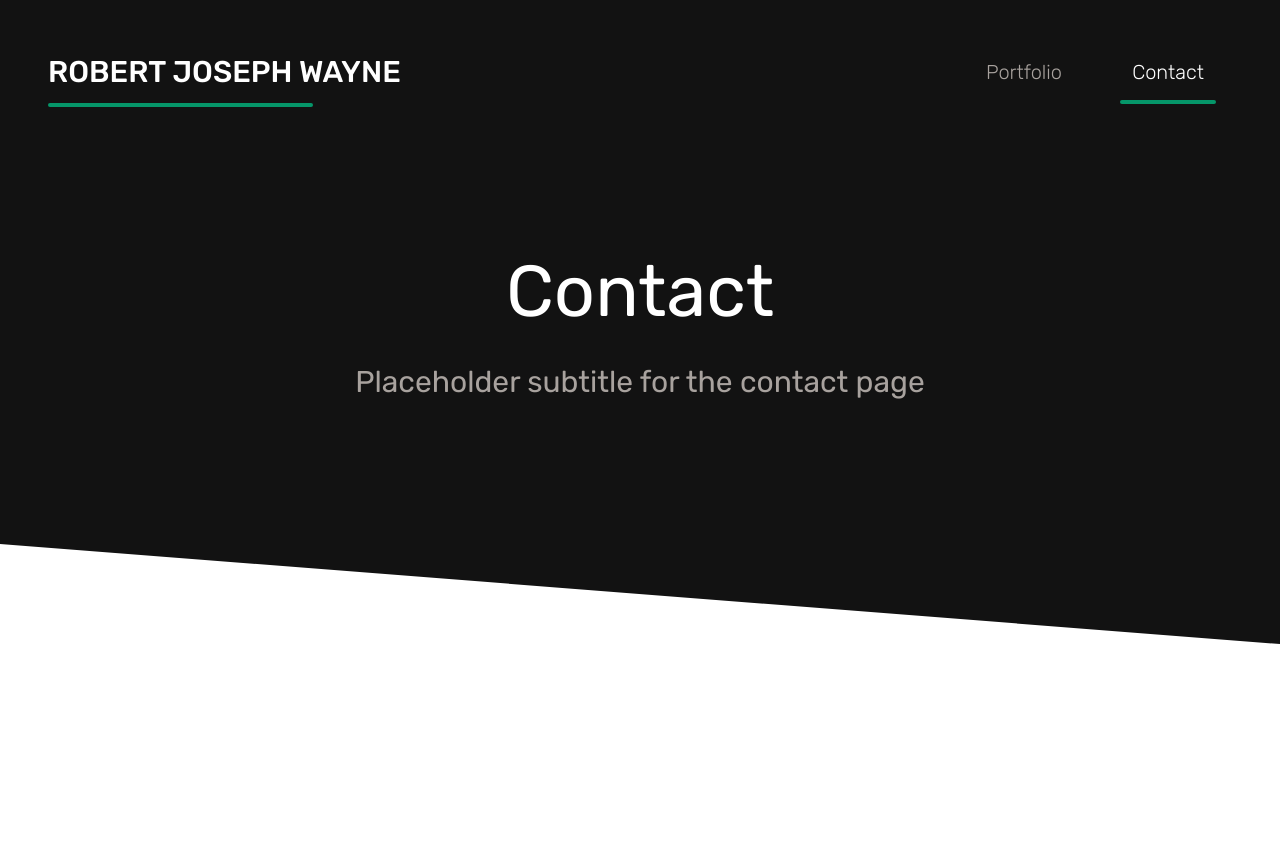
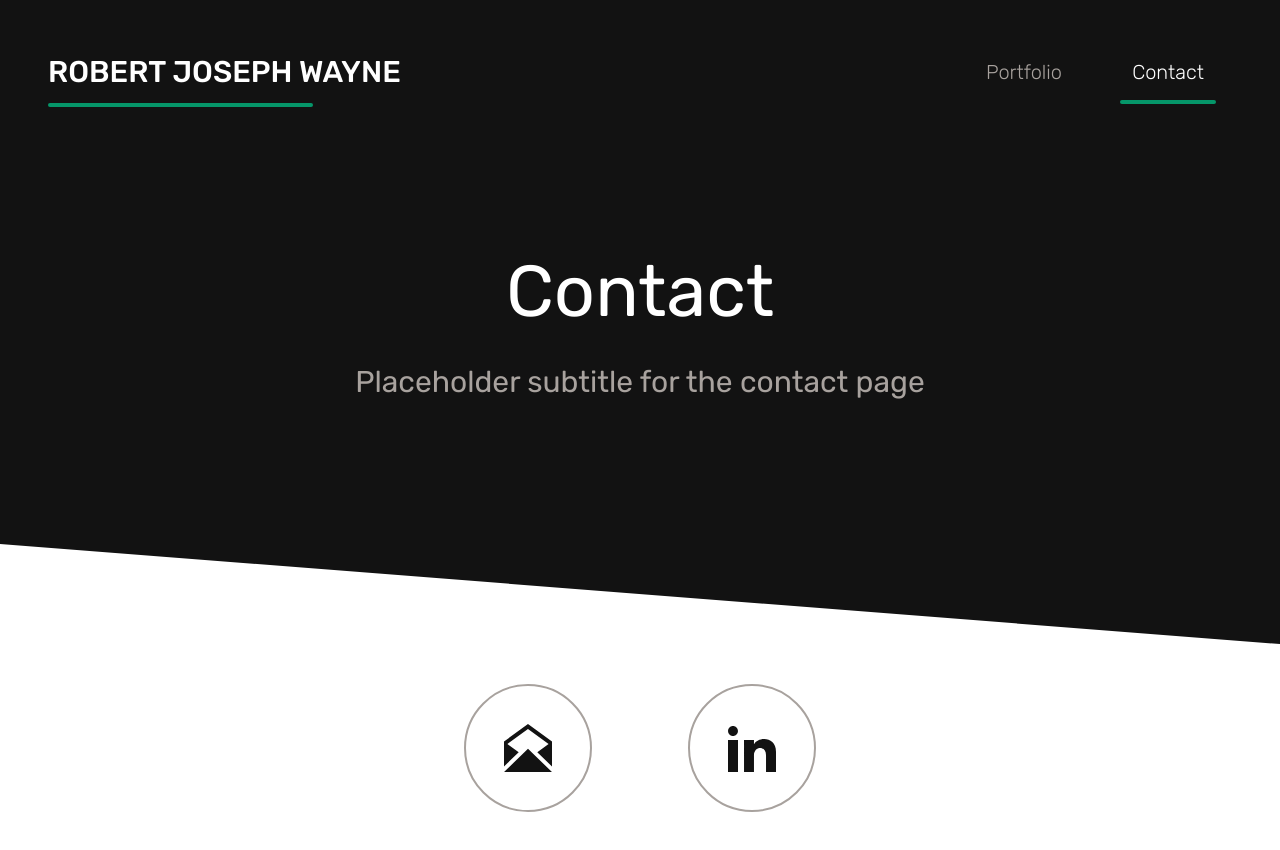
Before and after one commit to robertjosephwayne/personal-website, an Angular app: page /contact in a window 1280 px wide. Shown: the top 850 px of the page. Before the commit the page ends 800 px from the top, so only its background shows below. Built offline with nearby package versions, Linux system fonts and the light colour scheme; what @ngrx/store would draw is missing.

Commit message:
Create initial version of contact details

```diff
--- a/src/app/components/contact/contact-details/contact-details.component.html
+++ b/src/app/components/contact/contact-details/contact-details.component.html
@@ -0,0 +1,39 @@
+<div class="h-full">
+  <div class="flex justify-center space-x-12 sm:space-x-24 py-10">
+    <a href="mailto:robertjwayne@gmail.com" target="_blank">
+      <span
+        class="inline-flex justify-center items-center bg-transparent border-2 border-gray-400 rounded-full w-32 h-32 transition-all duration-300 ease-in-out hover:border-darkGray hover:bg-darkGray group"
+      >
+        <svg
+          xmlns="http://www.w3.org/2000/svg"
+          width="48"
+          height="48"
+          viewBox="0 0 24 24"
+        >
+          <path
+            class="text-darkGray fill-current group-hover:text-white transition-all duration-300 ease-in-out"
+            d="M.026 24l11.974-11.607 11.974 11.607h-23.948zm11.964-23.961l-11.99 8.725v12.476l7.352-7.127-5.653-4.113 10.291-7.488 10.309 7.488-5.655 4.108 7.356 7.132v-12.476l-12.01-8.725z"
+          />
+        </svg>
+      </span>
+    </a>
+
+    <a href="https://www.linkedin.com/in/robertjosephwayne" target="_blank">
+      <span
+        class="inline-flex justify-center items-center bg-transparent border-2 border-gray-400 rounded-full w-32 h-32 transition-all duration-300 ease-in-out hover:border-darkGray hover:bg-darkGray group"
+      >
+        <svg
+          xmlns="http://www.w3.org/2000/svg"
+          width="48"
+          height="48"
+          viewBox="0 0 24 24"
+        >
+          <path
+            class="text-darkGray fill-current group-hover:text-white transition-all duration-300 ease-in-out"
+            d="M4.98 3.5c0 1.381-1.11 2.5-2.48 2.5s-2.48-1.119-2.48-2.5c0-1.38 1.11-2.5 2.48-2.5s2.48 1.12 2.48 2.5zm.02 4.5h-5v16h5v-16zm7.982 0h-4.968v16h4.969v-8.399c0-4.67 6.029-5.052 6.029 0v8.399h4.988v-10.131c0-7.88-8.922-7.593-11.018-3.714v-2.155z"
+          />
+        </svg>
+      </span>
+    </a>
+  </div>
+</div>
```
